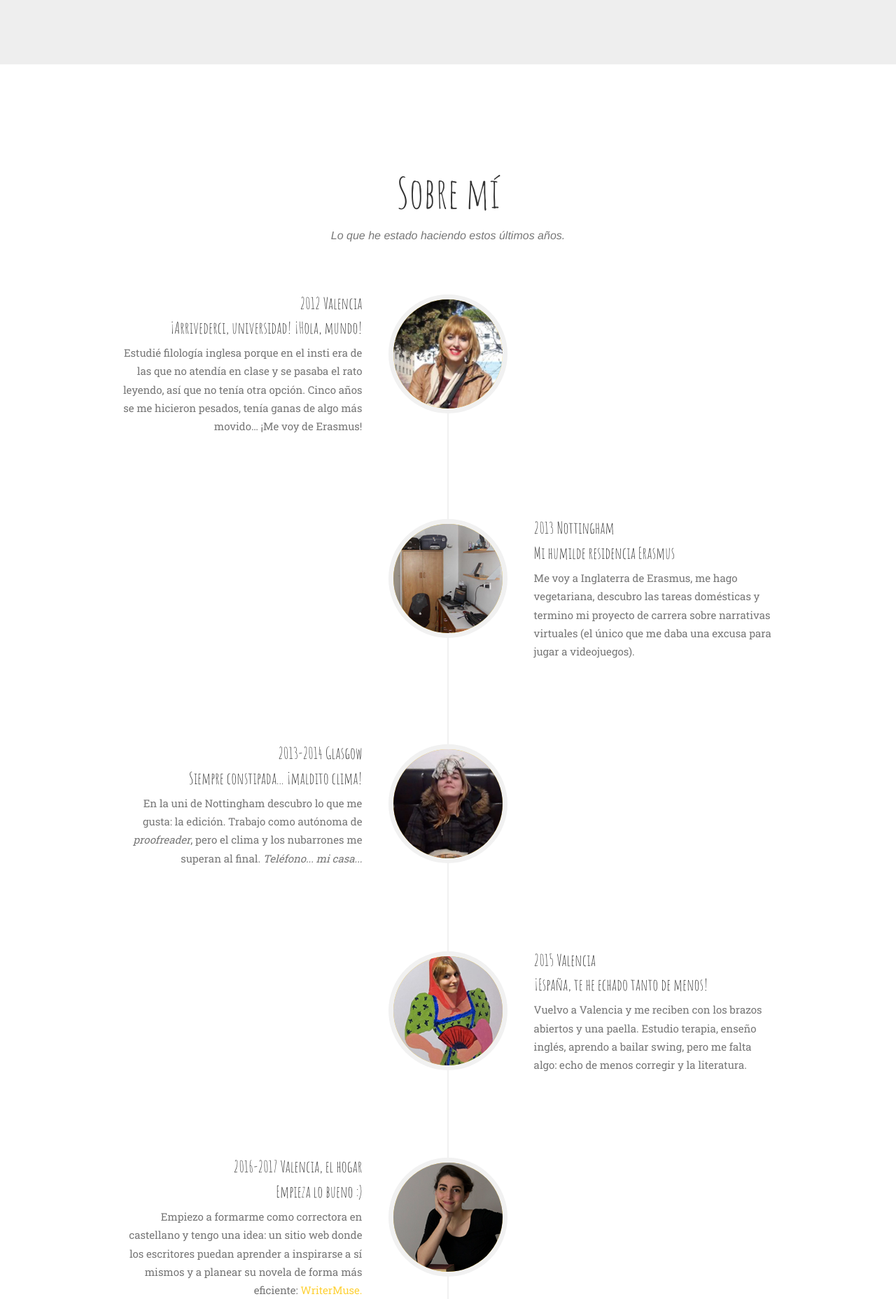
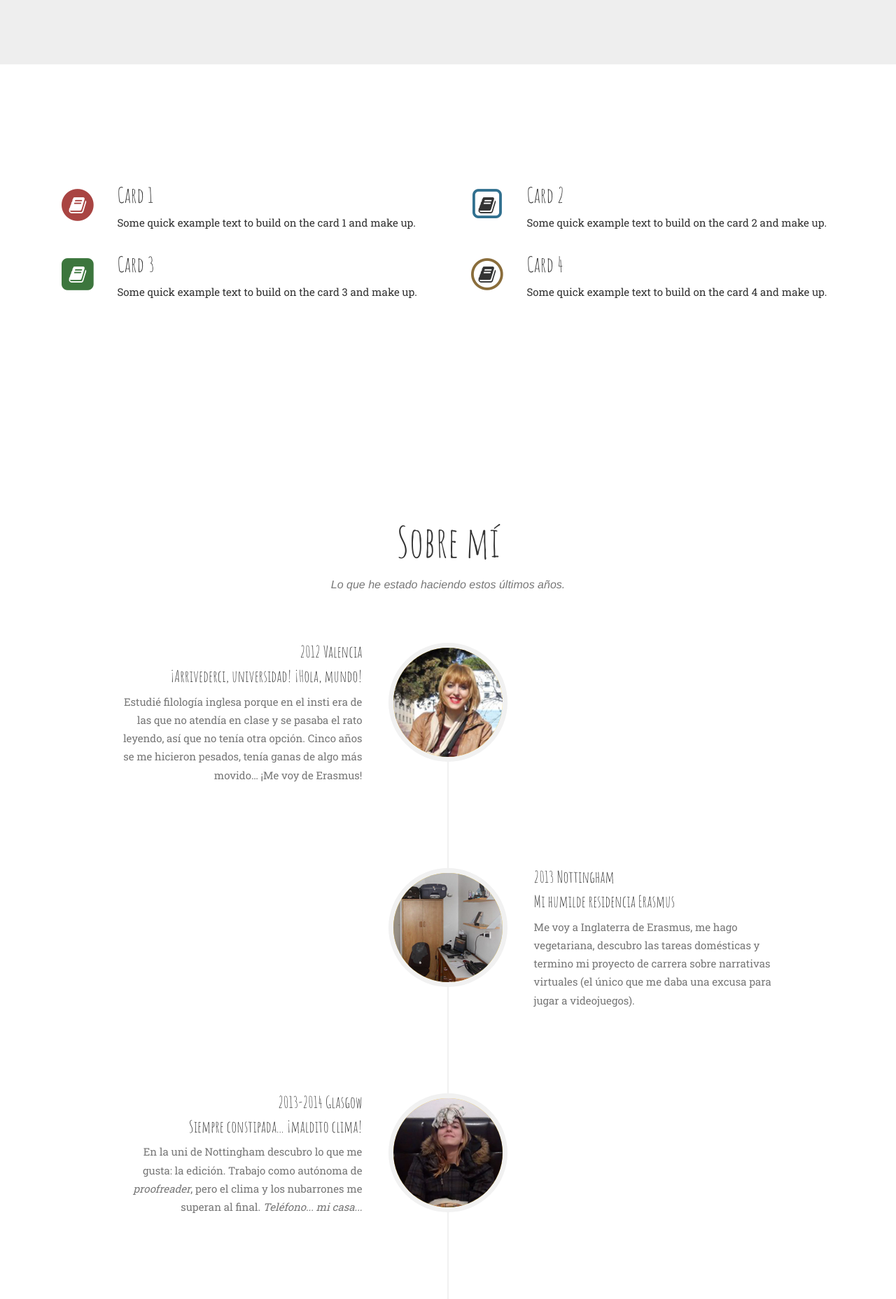
Before and after one commit to milady495a/landing-marta, a PHP site: page / in a window 1280 px wide. Shown: the part 3354-5211 px from the top of the page at 70% size. Run offline with PHP 8.4, Linux system fonts and the light colour scheme; some libraries are stand-ins or nearby versions; some web fonts are replaced.

Commit message:
Cards de ejemplo :+1:

```diff
--- a/css/agency.css
+++ b/css/agency.css
@@ -756,7 +756,3 @@ img::-moz-selection {
 body {
   webkit-tap-highlight-color: #fed136;
 }
-
-.sombra-img {
-    box-shadow: 1px 1px 2px #DDD;
-}
--- a/index.html
+++ b/index.html
@@ -251,6 +251,96 @@
                         <h4>Asesoría y corrección para escritores</h4>
                     </div>
                 </div>
+            </div>
+        </div>
+    </section>
+
+    <section>
+        <div class="container">
+            <div class="row">
+
+                <!-- Card 1 -->
+                <div class="col-sm-6">
+                  <div class="card">
+                    <div class="row">
+                      <div class="col-xs-2 text-right">
+                        <div style="padding-top:25px">
+                          <span class="fa-stack fa-lg">
+                            <i class="fa fa-circle fa-stack-2x text-danger"></i>
+                            <i class="fa fa-book fa-stack-1x fa-inverse"></i>
+                          </span>
+                        </div>
+                      </div>
+                      <div class="col-xs-10">
+                        <h2 class="card-title">Card 1</h2>
+                        <p class="card-text">Some quick example text to build on the card 1 and make up.</p>
+                      </div>
+                    </div>
+                  </div>
+                </div>
+
+                <!-- Card 2 -->
+                <div class="col-sm-6">
+                  <div class="card">
+                    <div class="row">
+                      <div class="col-xs-2 text-right">
+                        <div style="padding-top:25px">
+                          <span class="fa-stack fa-lg">
+                            <i class="fa fa-square-o fa-stack-2x text-info"></i>
+                            <i class="fa fa-book fa-stack-1x"></i>
+                          </span>
+                        </div>
+                      </div>
+                      <div class="col-xs-10">
+                        <h2 class="card-title">Card 2</h2>
+                        <p class="card-text">Some quick example text to build on the card 2 and make up.</p>
+                      </div>
+                    </div>
+                  </div>
+                </div>
+
+                <!-- Card 3 -->
+                <div class="col-sm-6">
+                  <div class="card">
+                    <div class="row">
+                      <div class="col-xs-2 text-right">
+                        <div style="padding-top:25px">
+                          <span class="fa-stack fa-lg">
+                            <i class="fa fa-square fa-stack-2x text-success"></i>
+                            <i class="fa fa-book fa-stack-1x fa-inverse"></i>
+                          </span>
+                        </div>
+                      </div>
+                      <div class="col-xs-10">
+                        <h2 class="card-title">Card 3</h2>
+                        <p class="card-text">Some quick example text to build on the card 3 and make up.</p>
+                      </div>
+                    </div>
+                  </div>
+                </div>
+
+                <!-- Card 4 -->
+                <div class="col-sm-6">
+                  <div class="card">
+                    <div class="row">
+                      <div class="col-xs-2 text-right">
+                        <div style="padding-top:25px">
+                          <span class="fa-stack fa-lg">
+                            <i class="fa fa-circle-thin fa-stack-2x text-warning"></i>
+                            <i class="fa fa-book fa-stack-1x"></i>
+                          </span>
+                        </div>
+                      </div>
+                      <div class="col-xs-10">
+                        <h2 class="card-title">Card 4</h2>
+                        <p class="card-text">Some quick example text to build on the card 4 and make up.</p>
+                      </div>
+                    </div>
+                  </div>
+                </div>
+
+
+              </div>
             </div>
         </div>
     </section>
```
